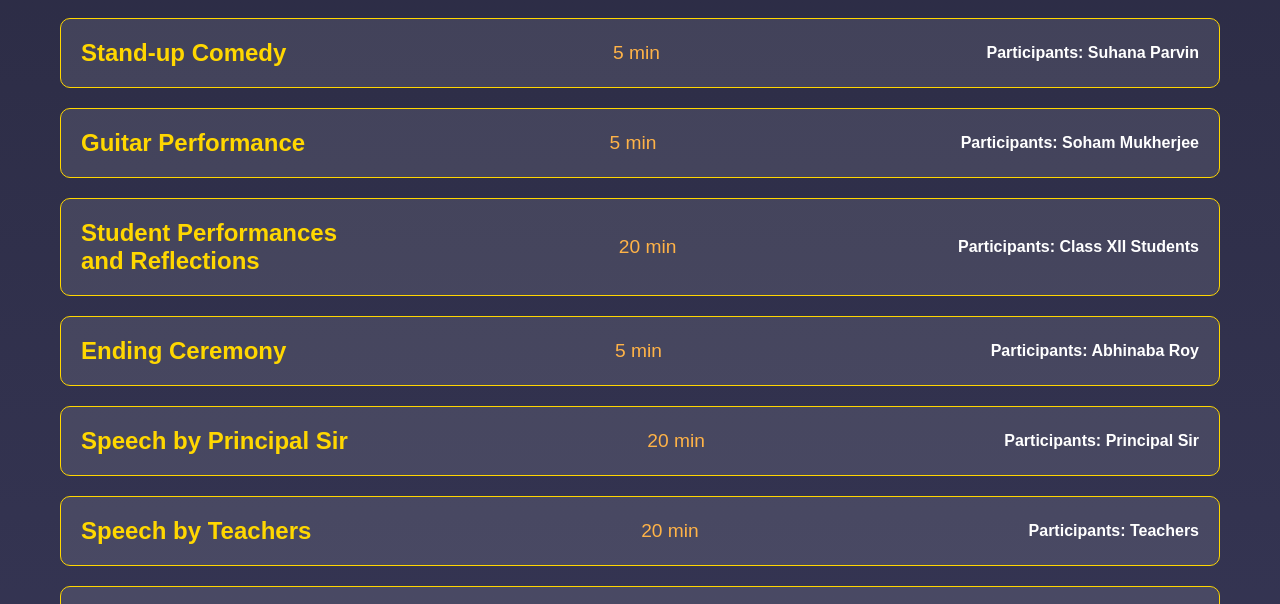
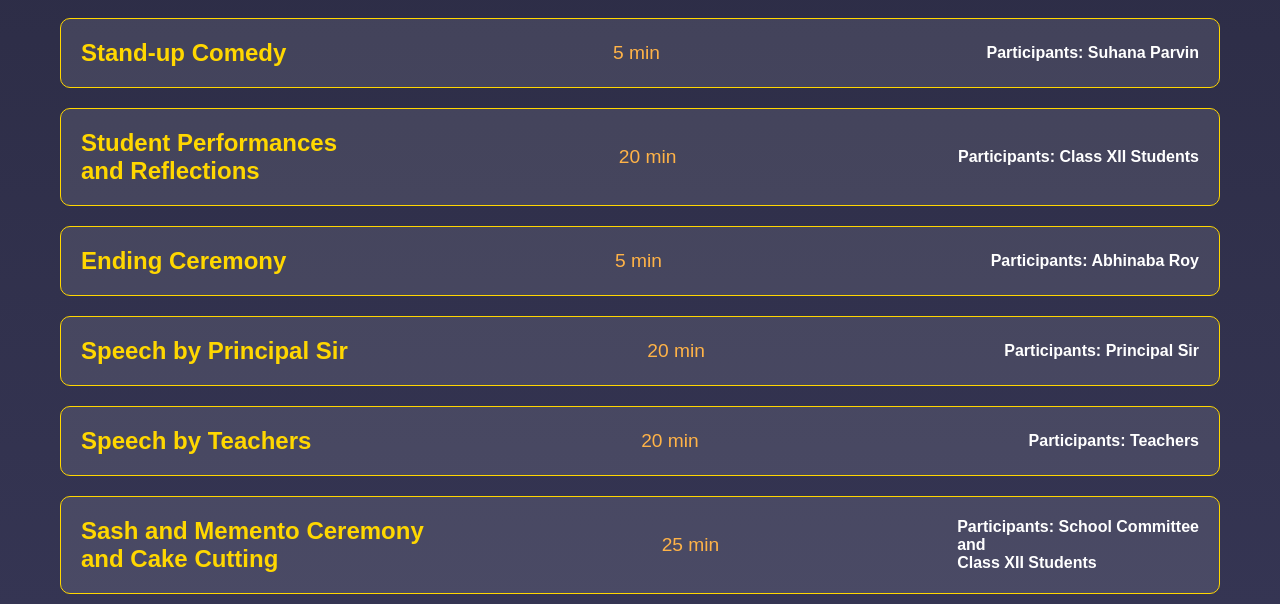
Before and after one commit to website-os/eventlist.com, a plain HTML site: page index.html in a window 1280 px wide. Shown: the part 1262-1866 px from the top of the page. Drawn offline with Linux system fonts and the light colour scheme.

Commit message:
Update index.html

```diff
--- a/index.html
+++ b/index.html
@@ -273,13 +273,6 @@
                 </div>
             </div>
             <div class="event">
-                <h3>Guitar Performance</h3>
-                <p class="event-time">5 min</p>
-                <div class="participants">
-                    <h4>Participants: Soham Mukherjee</h4>
-                </div>
-            </div>
-            <div class="event">
                 <h3>Student Performances <br>and Reflections</h3>
                 <p class="event-time">20 min</p>
                 <div class="participants">
```
